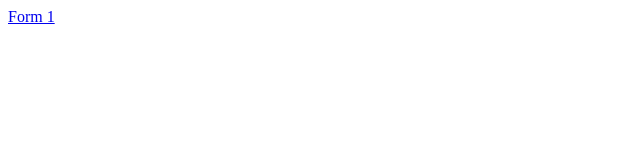
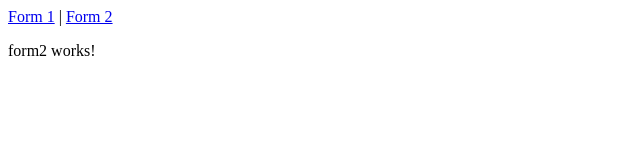
Before and after one commit to AbhijeetMulik1234/Passwordvalidation, an Angular app in the folder Passwordcustomvalidation/: page /form2 in a window 1280 px wide. Before the commit this address led to /. Shown: the top 160 px of the page, without its empty margins (0-640 px from the left). Built offline with nearby package versions, Linux system fonts and the light colour scheme.

Commit message:
code check in
angular demo

```diff
--- a/Passwordcustomvalidation/src/app/app.html
+++ b/Passwordcustomvalidation/src/app/app.html
@@ -1,2 +1,3 @@
-<a href="/form1">Form 1</a>
+<a href="/form1">Form 1</a> |
+<a href="form2">Form 2</a>
 <router-outlet></router-outlet>
--- a/Passwordcustomvalidation/src/app/app.routes.ts
+++ b/Passwordcustomvalidation/src/app/app.routes.ts
@@ -1,9 +1,11 @@
 import { Routes } from '@angular/router';
 import { Form1 } from './form1/form1';
+import { Form2 } from './form2/form2';
 
 export const routes: Routes = [
   {
     path: 'form1',
     component: Form1,
   },
+  { path: 'form2', component: Form2 },
 ];
--- a/Passwordcustomvalidation/src/app/app.ts
+++ b/Passwordcustomvalidation/src/app/app.ts
@@ -4,10 +4,11 @@ import { RouterOutlet } from '@angular/router';
 import { calculateAge } from './Validators/age-calculation.validator';
 import { CommonModule } from '@angular/common';
 import { Form1 } from './form1/form1';
+import { Form2 } from './form2/form2';
 
 @Component({
   selector: 'app-root',
-  imports: [RouterOutlet, CommonModule, Form1],
+  imports: [RouterOutlet, CommonModule, Form1, Form2],
   templateUrl: './app.html',
   styleUrl: './app.css',
 })
--- /dev/null
+++ b/Passwordcustomvalidation/src/app/form2/form2.html
@@ -0,0 +1 @@
+<p>form2 works!</p>
```
Also changed, not shown: Passwordcustomvalidation/src/app/form2/form2.ts (added, +11 -0 lines), Passwordcustomvalidation/src/app/form2/form2.css (added), 1 other file (tests, documents, lock files or other folders).
